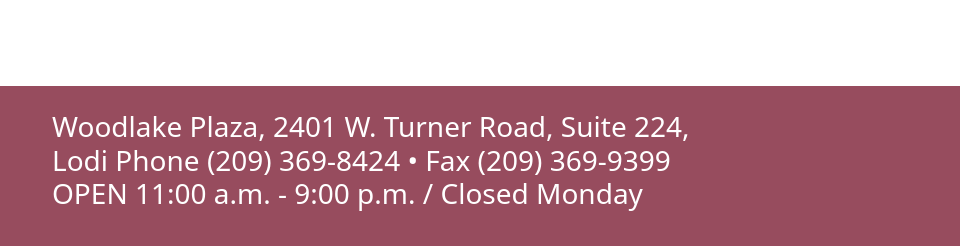
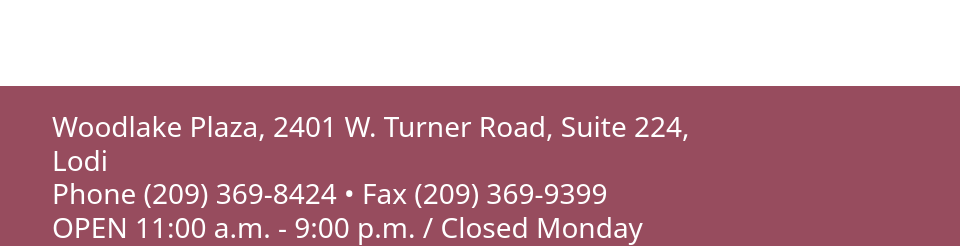
Before and after one commit to NguyenA001/businessRedevelop, a plain HTML site: page index.html in a window 1280 px wide. Shown: the part 554-800 px from the top of the page, 0-960 px from the left. Drawn offline with nearby package versions, Linux system fonts and the light colour scheme.

Commit message:
footer fix

```diff
--- a/index.html
+++ b/index.html
@@ -46,9 +46,8 @@
                     <div class="row">
 
                         <div class="col-7 mt-4">
-                            <h3 class="whiteText">Woodlake Plaza, 2401 W. Turner Road, Suite 224, Lodi
-                                Phone (209) 369-8424 • Fax (209) 369-9399
-                                <br>
+                            <h3 class="whiteText">Woodlake Plaza, 2401 W. Turner Road, Suite 224, Lodi <br>
+                                Phone (209) 369-8424 • Fax (209) 369-9399 <br>
                                 OPEN 11:00 a.m. - 9:00 p.m. / Closed Monday</h3>
                         </div>
                         <div class="col-5 mt-4">
```
